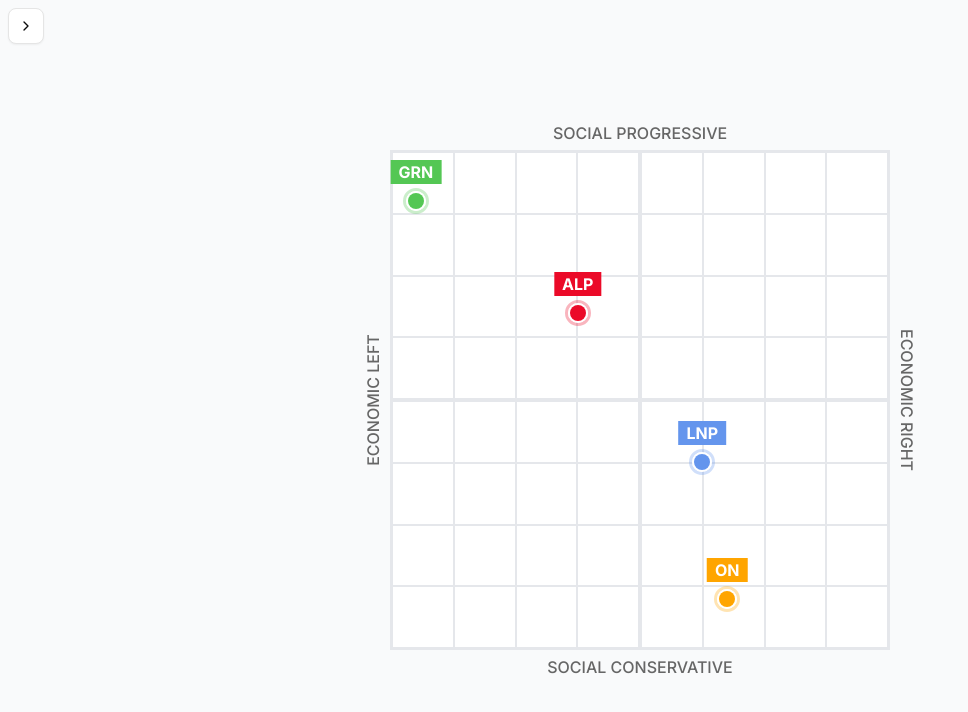
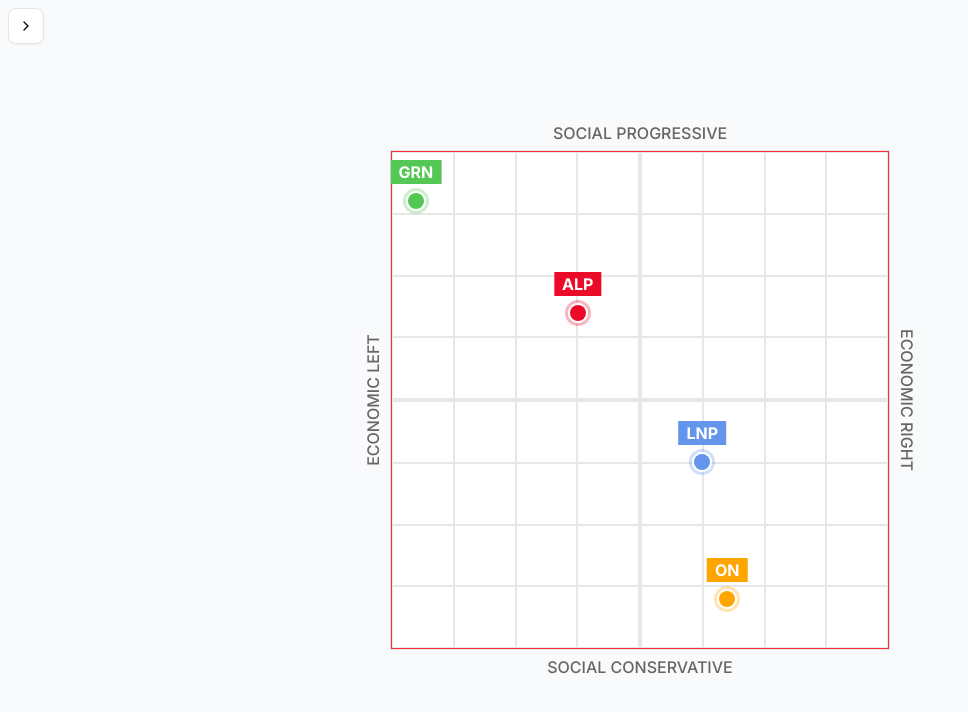
Before and after one commit to williamjaackson/ballot-box, a Next.js app: page / in a window 1280 px wide. Shown: the top 712 px of the page, without its empty margins (0-968 px from the left). Built offline with nearby package versions, Linux system fonts and the light colour scheme.

Commit message:
restructure compass

```diff
--- a/src/components/PoliticalCompass/PoliticalCompass.tsx
+++ b/src/components/PoliticalCompass/PoliticalCompass.tsx
@@ -10,13 +10,6 @@
   return (
     <div className="flex flex-col items-center gap-4 w-full p-10">
       <div className="relative w-full max-w-[500px] aspect-square bg-white border border-gray-200">
-        {/* Quadrants */}
-        <div className="grid grid-cols-2 grid-rows-2 h-full">
-          {[...Array(4)].map((_, i) => (
-            <Quadrant key={i} />
-          ))}
-        </div>
-
         {/* Axis Labels */}
         <div className="absolute top-0 left-0 w-full h-full">
           {/* Left label */}
@@ -24,6 +17,18 @@
           <AxisLabel text="Economic Right" position="right" />
           <AxisLabel text="Social Progressive" position="top" />
           <AxisLabel text="Social Conservative" position="bottom" />
+        </div>
+
+        <div className="relative w-full h-full">
+          <canvas
+            id="canvas"
+            className="absolute top-0 left-0 w-full h-full border border-red-500"
+          />
+          {/* Quadrants */}
+          <div className="grid grid-cols-2 grid-rows-2 h-full">
+            {[...Array(4)].map((_, i) => (
+              <Quadrant key={i} />
+            ))}
           </div>
 
           {/* Party Dots */}
@@ -39,5 +44,6 @@
           </div>
         </div>
       </div>
+    </div>
   );
 }
```
Lines whose indentation alone changed are shown as unchanged.
